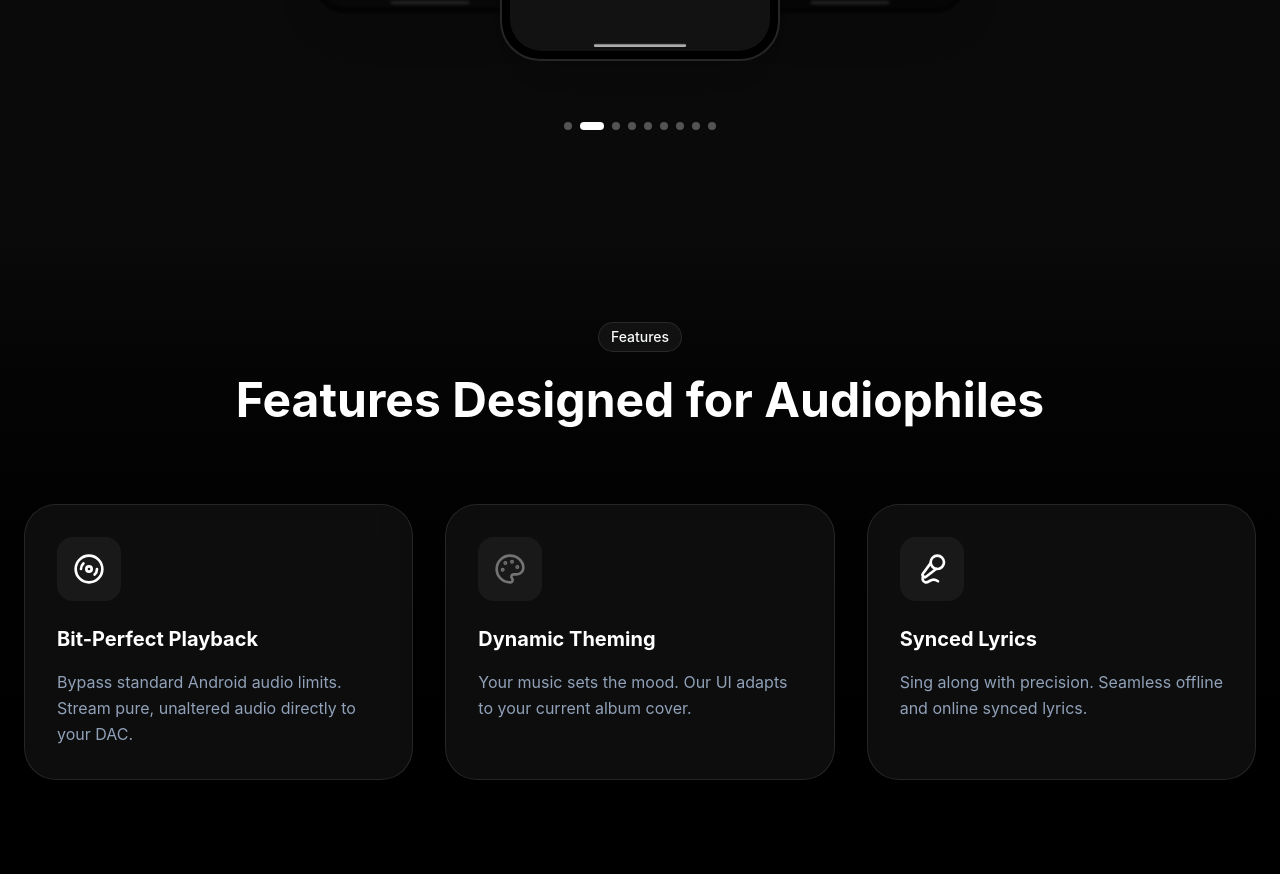
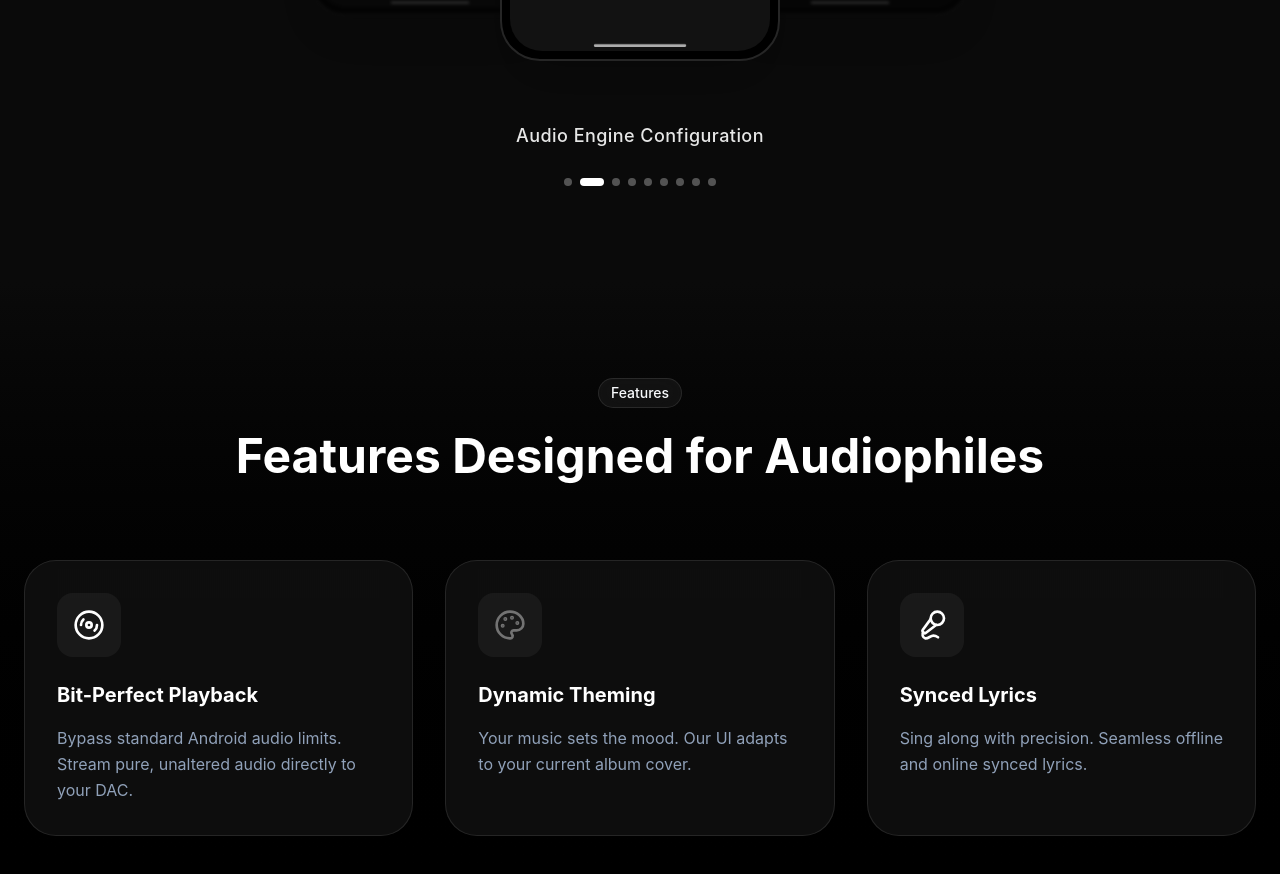
Before and after one commit to Lasteinsa/mf-web, a React (Vite) app: page / in a window 1280 px wide. Shown: the part 1640-2514 px from the top of the page. Built offline with nearby package versions, Linux system fonts and the light colour scheme.

Commit message:
feat: move carousel images to data folder and add captions

```diff
--- a/src/components/Carousel.jsx
+++ b/src/components/Carousel.jsx
@@ -2,18 +2,7 @@ import { useState, useEffect, useRef } from "react";
 import { motion, AnimatePresence } from "framer-motion";
 import { ChevronLeft, ChevronRight } from "lucide-react";
 import { useTranslation } from "react-i18next";
-
-const images = [
-  "/assets/appereance-personalization-screen.jpg",
-  "/assets/audio-engine-screen.jpg",
-  "/assets/bulk-embed-screen.jpg",
-  "/assets/customize-navigation-screen.jpg",
-  "/assets/modern-layout-screen.jpg",
-  "/assets/lyrics-provider-screen.jpg",
-  "/assets/lyrics-screen.jpg",
-  "/assets/radial-layout-screen.jpg",
-  "/assets/settings-screen.jpg"
-];
+import { carouselData } from "../data/carousel-data";
 
 const Carousel = () => {
   const { t } = useTranslation();
@@ -23,14 +12,14 @@ const Carousel = () => {
   const nextSlide = () => {
     if (isAnimating.current) return;
     isAnimating.current = true;
-    setCurrentIndex((prevIndex) => (prevIndex + 1) % images.length);
-    setTimeout(() => { isAnimating.current = false; }, 600); // 600ms matches the framer-motion transition duration
+    setCurrentIndex((prevIndex) => (prevIndex + 1) % carouselData.length);
+    setTimeout(() => { isAnimating.current = false; }, 600);
   };
 
   const prevSlide = () => {
     if (isAnimating.current) return;
     isAnimating.current = true;
-    setCurrentIndex((prevIndex) => (prevIndex - 1 + images.length) % images.length);
+    setCurrentIndex((prevIndex) => (prevIndex - 1 + carouselData.length) % carouselData.length);
     setTimeout(() => { isAnimating.current = false; }, 600);
   };
 
@@ -69,17 +58,17 @@ const Carousel = () => {
         </div>
 
         <div className="relative w-full max-w-5xl mx-auto h-[550px] md:h-[650px] flex items-center justify-center">
-          {images.map((img, index) => {
+          {carouselData.map((item, index) => {
             let position = "hidden";
             let zIndex = 0;
 
             if (index === currentIndex) {
               position = "center";
               zIndex = 10;
-            } else if (index === (currentIndex - 1 + images.length) % images.length) {
+            } else if (index === (currentIndex - 1 + carouselData.length) % carouselData.length) {
               position = "left";
               zIndex = 5;
-            } else if (index === (currentIndex + 1) % images.length) {
+            } else if (index === (currentIndex + 1) % carouselData.length) {
               position = "right";
               zIndex = 5;
             }
@@ -106,7 +95,7 @@ const Carousel = () => {
                 }}
               >
                 <img
-                  src={img}
+                  src={item.image}
                   alt={`App screenshot ${index + 1}`}
                   className="w-full h-full object-cover rounded-[2rem]"
                   draggable="false"
@@ -133,9 +122,25 @@ const Carousel = () => {
           </button>
         </div>
 
+        {/* Active Caption */}
+        <div className="flex justify-center mt-8 h-8">
+          <AnimatePresence mode="wait">
+            <motion.p
+              key={currentIndex}
+              initial={{ opacity: 0, y: 10 }}
+              animate={{ opacity: 1, y: 0 }}
+              exit={{ opacity: 0, y: -10 }}
+              transition={{ duration: 0.3 }}
+              className="text-white/90 font-medium tracking-wide text-lg"
+            >
+              {t(carouselData[currentIndex].labelKey)}
+            </motion.p>
+          </AnimatePresence>
+        </div>
+
         {/* Pagination Dots */}
-        <div className="flex justify-center mt-8 gap-2 flex-wrap max-w-md mx-auto">
-          {images.map((_, idx) => (
+        <div className="flex justify-center mt-6 gap-2 flex-wrap max-w-md mx-auto">
+          {carouselData.map((_, idx) => (
             <button
               key={idx}
               onClick={() => setCurrentIndex(idx)}
--- /dev/null
+++ b/src/data/carousel-data.js
@@ -0,0 +1,38 @@
+export const carouselData = [
+  {
+    image: "/assets/appereance-personalization-screen.jpg",
+    labelKey: "carousel.captions.appearance",
+  },
+  {
+    image: "/assets/audio-engine-screen.jpg",
+    labelKey: "carousel.captions.audio_engine",
+  },
+  {
+    image: "/assets/bulk-embed-screen.jpg",
+    labelKey: "carousel.captions.bulk_embed",
+  },
+  {
+    image: "/assets/customize-navigation-screen.jpg",
+    labelKey: "carousel.captions.navigation",
+  },
+  {
+    image: "/assets/modern-layout-screen.jpg",
+    labelKey: "carousel.captions.modern_layout",
+  },
+  {
+    image: "/assets/lyrics-provider-screen.jpg",
+    labelKey: "carousel.captions.lyrics_provider",
+  },
+  {
+    image: "/assets/lyrics-screen.jpg",
+    labelKey: "carousel.captions.lyrics",
+  },
+  {
+    image: "/assets/radial-layout-screen.jpg",
+    labelKey: "carousel.captions.radial_layout",
+  },
+  {
+    image: "/assets/settings-screen.jpg",
+    labelKey: "carousel.captions.settings",
+  }
+];
--- a/src/locales/en.json
+++ b/src/locales/en.json
@@ -18,7 +18,18 @@
   "carousel": {
     "title_1": "A Glance at ",
     "title_2": "Perfection",
-    "description": "Immerse yourself in a beautiful, highly customizable interface built for modern audiophiles."
+    "description": "Immerse yourself in a beautiful, highly customizable interface built for modern audiophiles.",
+    "captions": {
+      "appearance": "Appearance Personalization",
+      "audio_engine": "Audio Engine Configuration",
+      "bulk_embed": "Bulk Lyrics Embed",
+      "navigation": "Navigation Customization",
+      "modern_layout": "Modern Grid Layout",
+      "lyrics_provider": "Lyrics Provider Settings",
+      "lyrics": "Synced Lyrics View",
+      "radial_layout": "Radial Album Layout",
+      "settings": "Application Settings"
+    }
   },
   "features": {
     "badge": "Features",
--- a/src/locales/id.json
+++ b/src/locales/id.json
@@ -18,7 +18,18 @@
   "carousel": {
     "title_1": "Sekilas Menuju ",
     "title_2": "Kesempurnaan",
-    "description": "Nikmati antarmuka yang cantik dan sangat bisa dikustomisasi, dibangun khusus untuk audiophile masa kini."
+    "description": "Nikmati antarmuka yang cantik dan sangat bisa dikustomisasi, dibangun khusus untuk audiophile masa kini.",
+    "captions": {
+      "appearance": "Personalisasi Tampilan",
+      "audio_engine": "Konfigurasi Audio Engine",
+      "bulk_embed": "Sematkan Lirik Secara Massal",
+      "navigation": "Kustomisasi Navigasi",
+      "modern_layout": "Tata Letak Grid Modern",
+      "lyrics_provider": "Pengaturan Provider Lirik",
+      "lyrics": "Tampilan Lirik Tersinkronisasi",
+      "radial_layout": "Tata Letak Album Radial",
+      "settings": "Pengaturan Aplikasi"
+    }
   },
   "features": {
     "badge": "Fitur",
```
